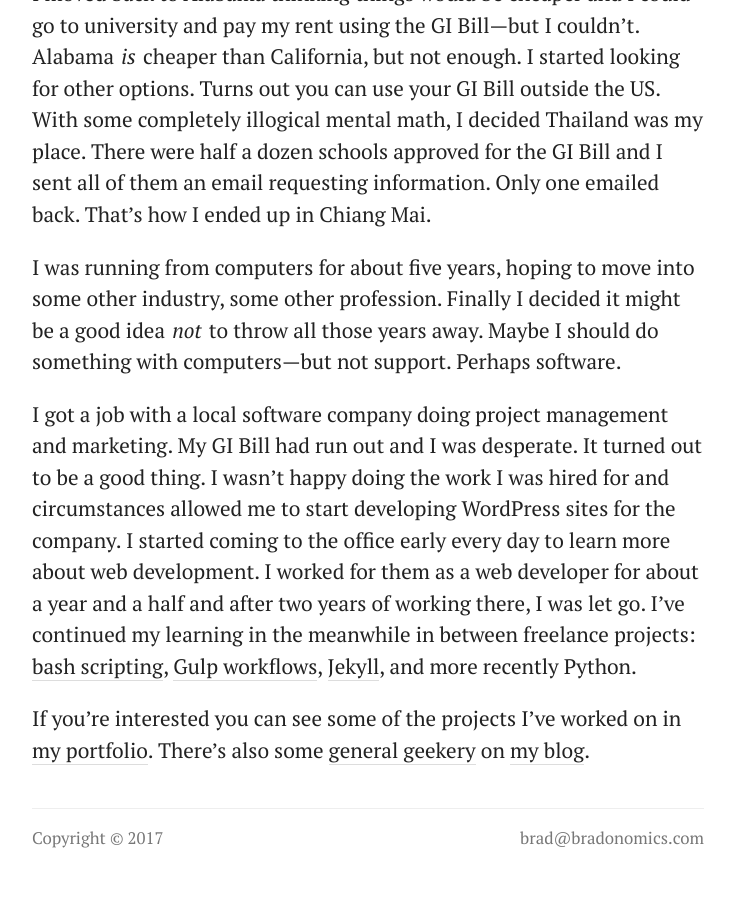
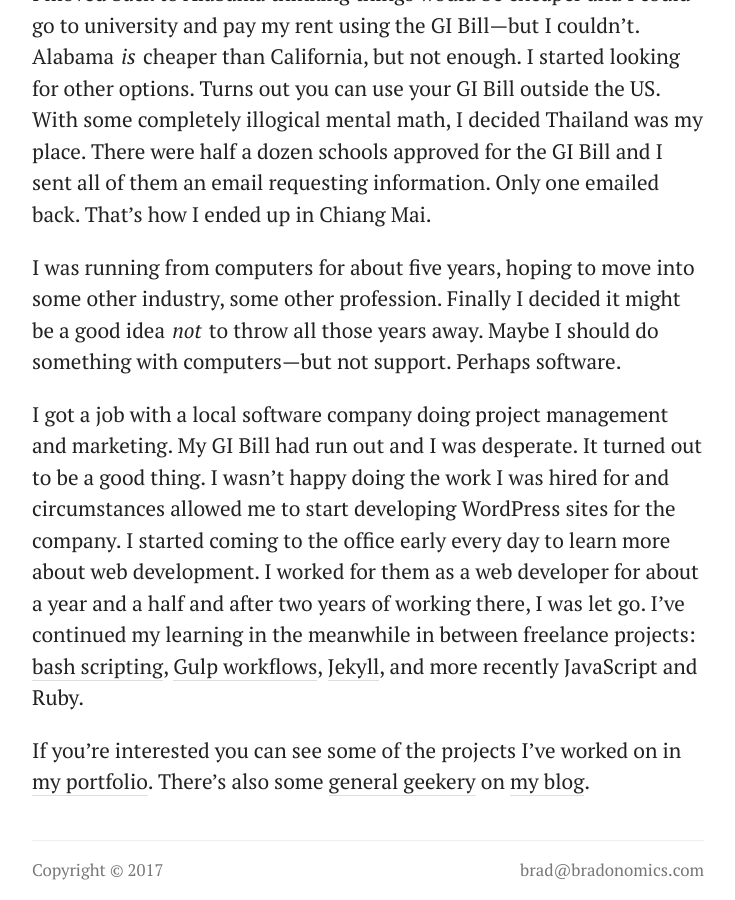
Before and after one commit to bradonomics/bradonomics.com, a Jekyll site: the page built from _pages/index.md, in a window 1280 px wide and 900 px high, scrolled down 2214 px. Shown: the whole window, without its empty margins (272-1007 px from the left). Built offline with Jekyll 4.4.1, drawn with Linux system fonts in a browser that asks for light colours; before the commit the page ends 3082 px from its top, so only the background shows below that.

Commit message:
Minor update

```diff
--- a/_pages/index.md
+++ b/_pages/index.md
@@ -26,6 +26,6 @@ I moved back to Alabama thinking things would be cheaper and I could go to unive
 
 I was running from computers for about five years, hoping to move into some other industry, some other profession. Finally I decided it might be a good idea *not* to throw all those years away. Maybe I should do something with computers---but not support. Perhaps software.
 
-I got a job with a local software company doing project management and marketing. My GI Bill had run out and I was desperate. It turned out to be a good thing. I wasn't happy doing the work I was hired for and circumstances allowed me to start developing WordPress sites for the company. I started coming to the office early every day to learn more about web development. I worked for them as a web developer for about a year and a half and after two years of working there, I was let go. I've continued my learning in the meanwhile in between freelance projects: [bash scripting](https://github.com/bradonomics/dotfiles), [Gulp workflows](https://github.com/bradonomics/genesis-boilerplate/blob/master/gulpfile.js), [Jekyll](http://jekyllrb.com/), and more recently Python.
+I got a job with a local software company doing project management and marketing. My GI Bill had run out and I was desperate. It turned out to be a good thing. I wasn't happy doing the work I was hired for and circumstances allowed me to start developing WordPress sites for the company. I started coming to the office early every day to learn more about web development. I worked for them as a web developer for about a year and a half and after two years of working there, I was let go. I've continued my learning in the meanwhile in between freelance projects: [bash scripting](https://github.com/bradonomics/dotfiles), [Gulp workflows](https://github.com/bradonomics/genesis-boilerplate/blob/master/gulpfile.js), [Jekyll](http://jekyllrb.com/), and more recently JavaScript and Ruby.
 
 If you're interested you can see some of the projects I've worked on in [my portfolio](/portfolio/). There's also some [general geekery](/category/general-geekery/) on [my blog](/blog/).
```
Also changed, not shown: package.json (added, +27 -0 lines), Gemfile.lock (deleted).
